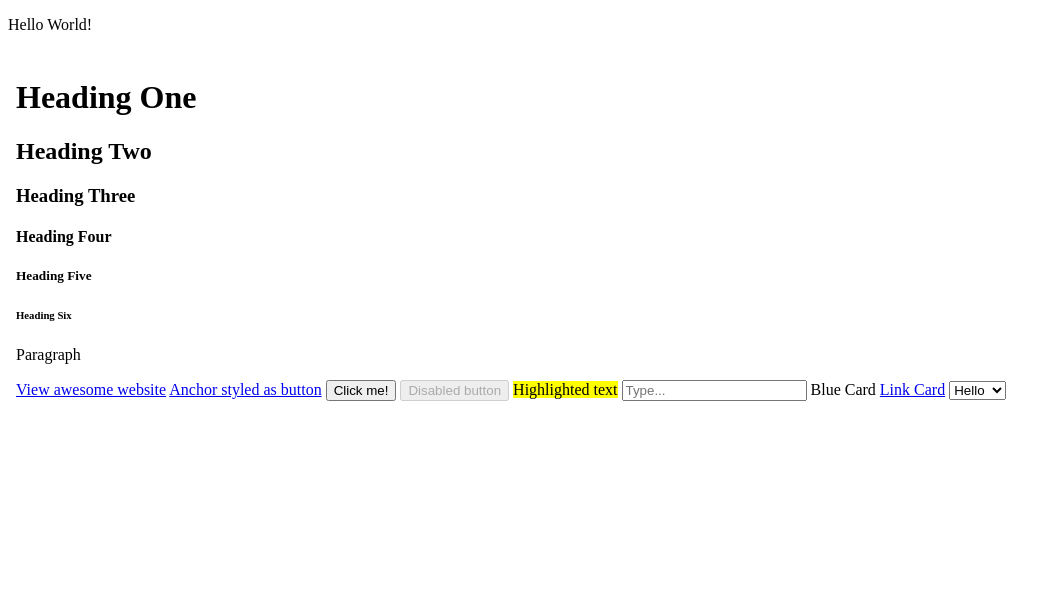
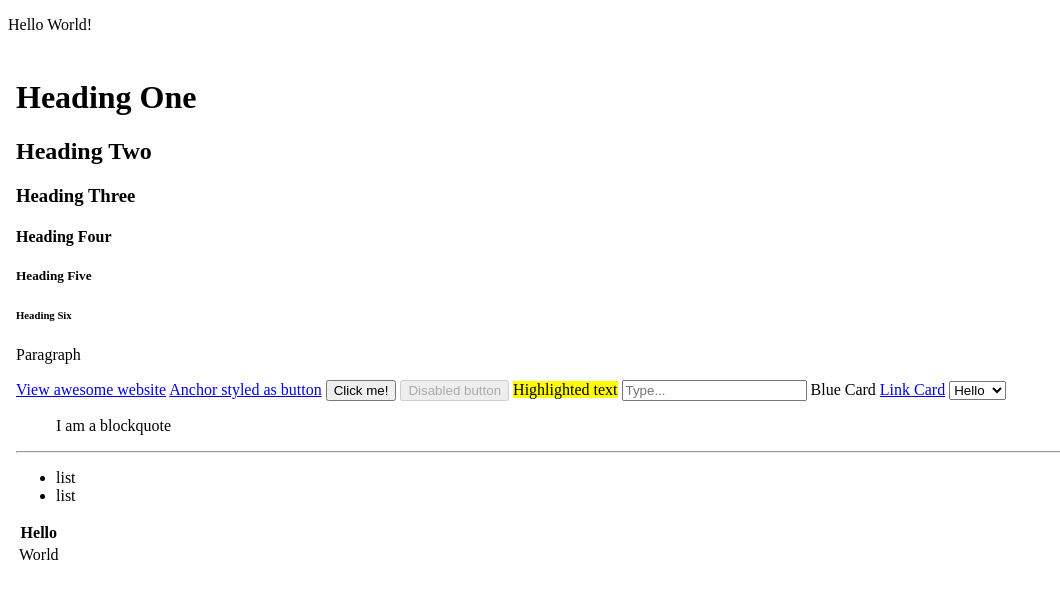
Before and after one commit to ghostdevv/ghostsui, a Svelte app in the folder dev/: page / in a window 1280 px wide. Shown: the top 598 px of the page, without its empty margins (0-1060 px from the left). Built offline with nearby package versions, Linux system fonts and the light colour scheme.

Commit message:
chore: update dev

```diff
--- a/dev/src/App.svelte
+++ b/dev/src/App.svelte
@@ -38,4 +38,23 @@
         <option>Hello</option>
         <option>World</option>
     </select>
+
+    <blockquote>I am a blockquote</blockquote>
+
+    <hr />
+
+    <ul>
+        <li>list</li>
+        <li>list</li>
+    </ul>
+
+    <table>
+        <tr>
+            <th> Hello </th>
+        </tr>
+
+        <tr>
+            <td>World</td>
+        </tr>
+    </table>
 </div>
```
